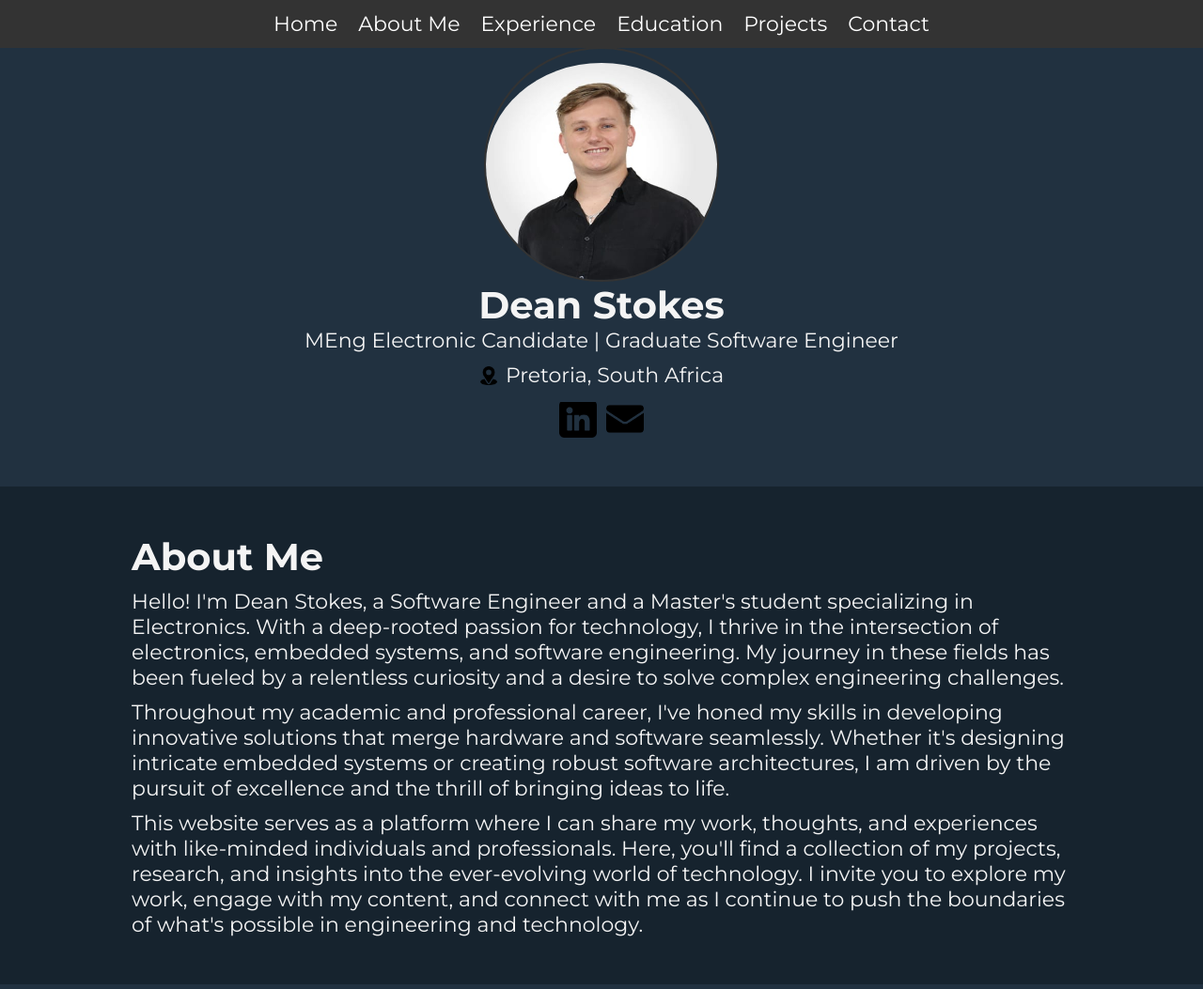
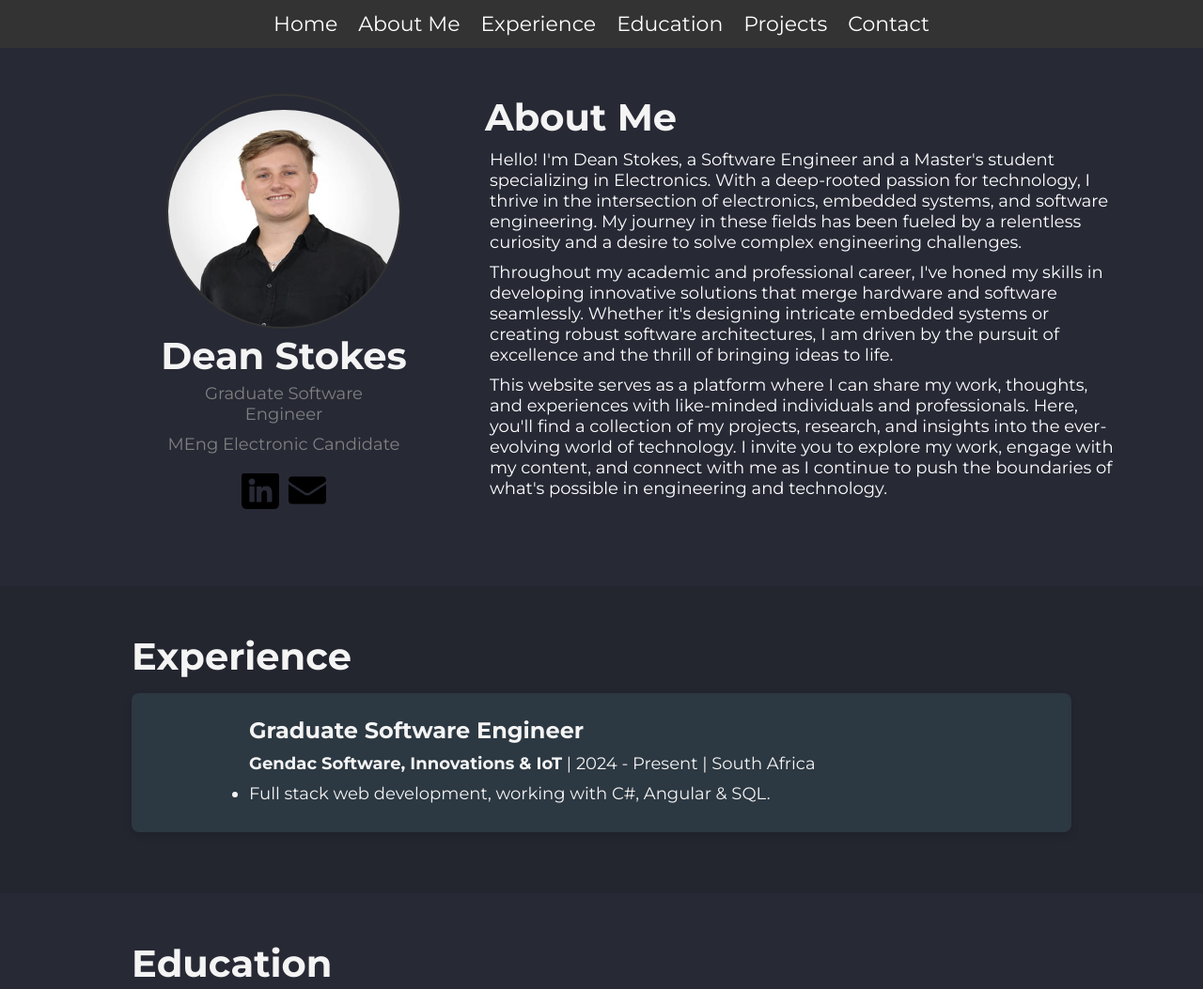
Before and after one commit to 23677562/23677562.github.io, a plain HTML site: page index.html in a window 1280 px wide. Shown: the top 1053 px of the page at 94% size. Drawn offline with Linux system fonts and the light colour scheme.

Commit message:
Moved profile next to about me

```diff
--- a/index.html
+++ b/index.html
@@ -22,35 +22,35 @@
     </nav>
 
     <div id="home" class="section light-section">
+        <div class="profile-about-container">
             <div class="profile-container">
                 <img src="images/me.jpg" alt="Profile Picture" class="profile-image">
                 <h2>Dean Stokes</h2>
-            <p>MEng Electronic Candidate | Graduate Software Engineer</p>
-            <div class="location">
-                <img src="images/location.png" alt="Location Icon" class="location-icon">
-                <p>Pretoria, South Africa</p>
-            </div>
+                <p>Graduate Software Engineer</p>
+                <p>MEng Electronic Candidate</p>
                 <div class="social-links">
                     <div class="icon">
-                    <a href="https://www.linkedin.com/in/dean-stokes-43ba4b210/" target="_blank"><img src="images/linkedin.png" alt="LinkedIn"></a>
+                        <a href="https://www.linkedin.com/in/dean-stokes-43ba4b210/" target="_blank">
+                            <img src="images/linkedin.png" alt="LinkedIn">
+                        </a>
                     </div>
                     <div class="icon">
-                    <a href="mailto:dstokes181@gmail.com" target="_blank"><img src="images/email.png" alt="Email"></a>
+                        <a href="mailto:dstokes181@gmail.com" target="_blank">
+                            <img src="images/email.png" alt="Email">
+                        </a>
                     </div>
                 </div>
             </div>
-    </div>
-
-    <div id="about-me" class="section dark-section">
-        <div class="container">
+            <div class="about-me-container">
                 <h2>About Me</h2>
                 <p>Hello! I'm Dean Stokes, a Software Engineer and a Master's student specializing in Electronics. With a deep-rooted passion for technology, I thrive in the intersection of electronics, embedded systems, and software engineering. My journey in these fields has been fueled by a relentless curiosity and a desire to solve complex engineering challenges.</p>
                 <p>Throughout my academic and professional career, I've honed my skills in developing innovative solutions that merge hardware and software seamlessly. Whether it's designing intricate embedded systems or creating robust software architectures, I am driven by the pursuit of excellence and the thrill of bringing ideas to life.</p>
                 <p>This website serves as a platform where I can share my work, thoughts, and experiences with like-minded individuals and professionals. Here, you'll find a collection of my projects, research, and insights into the ever-evolving world of technology. I invite you to explore my work, engage with my content, and connect with me as I continue to push the boundaries of what's possible in engineering and technology.</p>
             </div>
         </div>
+    </div>
 
-    <div id="experience" class="section light-section">
+    <div id="experience" class="section dark-section">
         <div class="container">
             <h2>Experience</h2>
             <div class="timeline">
@@ -67,7 +67,7 @@
         </div>
     </div>
 
-    <div id="education" class="section dark-section">
+    <div id="education" class="section light-section">
         <div class="container">
             <h2>Education</h2>
             <div class="timeline">
@@ -101,7 +101,7 @@
         </div>
     </div>
 
-    <div id="projects" class="section light-section">
+    <div id="projects" class="section dark-section">
         <div class="container">
             <h2>Projects</h2>
             <div class="timeline">
@@ -116,7 +116,7 @@
         </div>
     </div>
 
-    <footer id="contact" class="section dark-section">
+    <footer id="contact" class="section light-section">
         <div class="container">
             <h2>Contact</h2>
             <p>If you'd like to get in touch with me, feel free to reach out via email or connect with me on LinkedIn.</p>
--- a/styles.css
+++ b/styles.css
@@ -59,11 +59,11 @@ body {
 }
 
 .light-section {
-    background-color: #213140;
+    background-color: #272935;
 }
 
 .dark-section {
-    background-color: #16232e;
+    background-color: #23252f;
     color: #f4f4f4;
 }
 
@@ -77,11 +77,11 @@ body {
 
 .dark-section p {
     margin-top: 10px;
-    font-size: 22px;
+    font-size: 18px;
 }
 
 .light-section p {
-    font-size: 22px;
+    font-size: 18px;
 }
 
 .container {
@@ -90,10 +90,39 @@ body {
     margin: 0 auto;
 }
 
+.profile-about-container {
+    display: flex;
+    align-items: flex-start;
+    justify-content: space-between;
+    margin: 50px 0px 30px 0px;
+}
+
+.profile-about-container p{
+    color: grey;
+    padding: 5px;
+}
+
+/* Profile container */
 .profile-container {
-    display: flex;
-    flex-direction: column;
-    align-items: center;
+    max-width: 35%;
+    flex: 1;
+    text-align: center;
+    padding-right: 20px;
+    padding-left: 150px;
+}
+
+.about-me-container {
+    max-width: 55%;
+    margin: 0 auto;
+    flex: 2;
+}
+
+.about-me-container h2{
+    margin-bottom: 5px;
+}
+
+.about-me-container p{
+    color: white;
 }
 
 .profile-image {
@@ -168,32 +197,6 @@ body {
     position: relative;
 }
 
-.timeline-item::before {
-    content: "";
-    position: absolute;
-    left: 0;
-    top: 20px;
-    width: 20px;
-    height: 20px;
-    border-radius: 50%;
-    background-color: #1e90ff;
-    border: 2px solid #fff;
-}
-
-.timeline-item::after {
-    content: "";
-    position: absolute;
-    left: 9px;
-    top: 40px;
-    width: 2px;
-    height: calc(100% - 20px);
-    background-color: #1e90ff;
-}
-
-.timeline-item:last-child::after {
-    display: none;
-}
-
 .timeline-content {
     margin-left: 105px;
     position: relative;
@@ -227,15 +230,3 @@ footer {
     flex-direction: column;
     align-items: center;
 }
-
-.location {
-    display: flex;
-    align-items: center;
-    margin-top: 10px;
-}
-
-.location-icon {
-    width: 20px;
-    height: 20px;
-    margin-right: 8px;
-}
```
Lines whose indentation alone changed are shown as unchanged.
